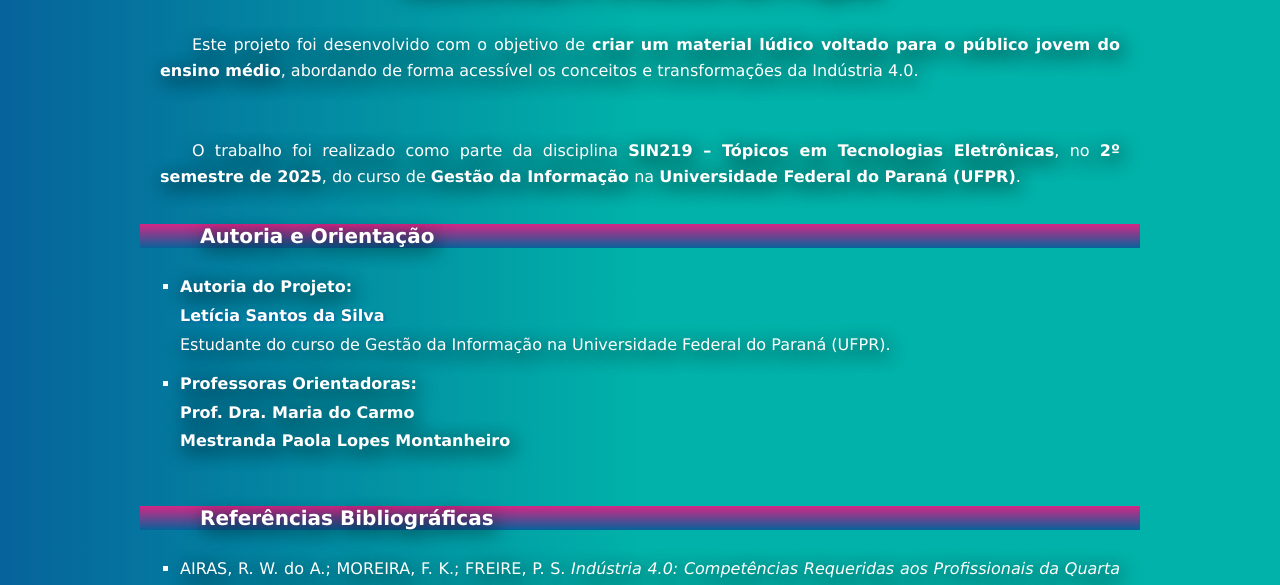
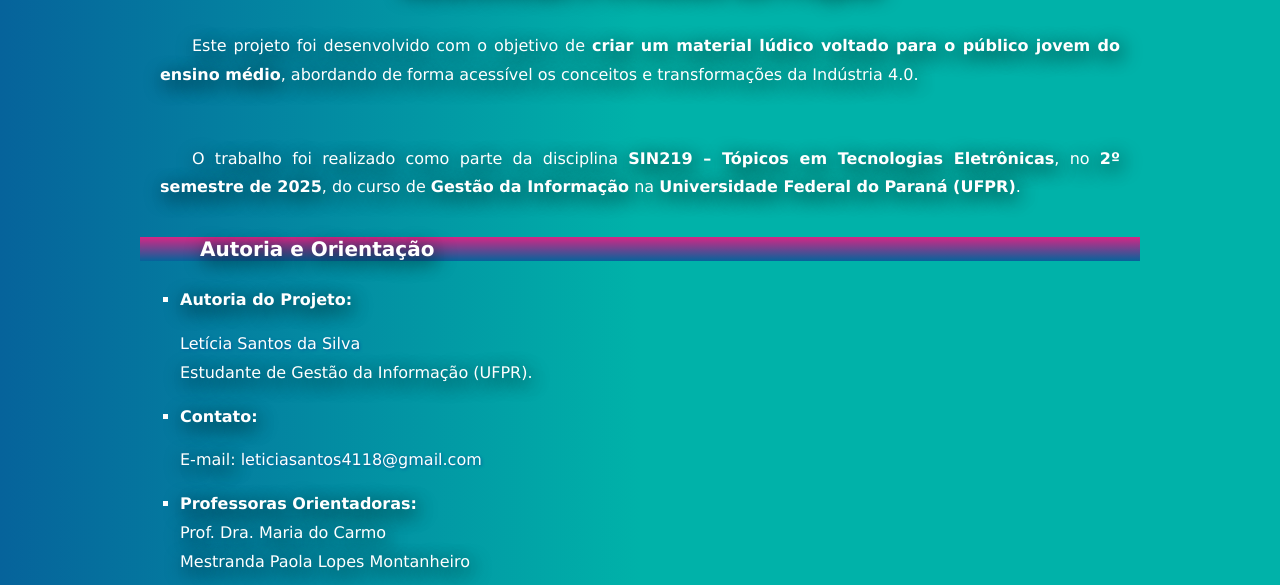
Before and after one commit to leticiasantos-dev5/projeto_site_industria_4.0, a plain HTML site: page credito-referencias.html in a window 1280 px wide. Shown: the part 215-800 px from the top of the page. Drawn offline with Linux system fonts and the light colour scheme.

Commit message:
finalizado

```diff
--- a/credito-referencias.html
+++ b/credito-referencias.html
@@ -32,18 +32,35 @@
             <h3>Autoria e Orientação</h3>
 <ul>
     <li>
-        <strong>Autoria do Projeto:</strong><br>
-        <a href="https://www.linkedin.com/in/let%C3%ADcia-santos-silva-dev5/" target="_blank" class="link-principal">
-            <strong>Letícia Santos da Silva</strong>
-        </a><br>
-        Estudante do curso de Gestão da Informação na Universidade Federal do Paraná (UFPR).
+        <strong>Autoria do Projeto:</strong>
+        <p>
+            <a href="https://linktr.ee/santos.leticia" target="_blank" class="link-principal">
+                Letícia Santos da Silva
+            </a>
+            <br>
+            Estudante de Gestão da Informação (UFPR).
+        </p>
     </li>
+
+    <li>
+        <strong>Contato:</strong>
+        <p>
+            E-mail:
+            <a href="mailto:leticiasantos4118@gmail.com" class="link-principal">
+                leticiasantos4118@gmail.com
+            </a>
+        </p>
+    </li>
+
     <li>
         <strong>Professoras Orientadoras:</strong><br>
-        <strong>Prof. Dra. Maria do Carmo</strong><br>
-        <strong>Mestranda Paola Lopes Montanheiro</strong>
+        Prof. Dra. Maria do Carmo<br>
+        Mestranda Paola Lopes Montanheiro
     </li>
 </ul>
+
+
+
 
 
             <h3>Referências Bibliográficas</h3>
--- a/estilo/style.css
+++ b/estilo/style.css
@@ -56,7 +56,7 @@ header {
 header > p {
     padding-bottom: 0.5em;
     padding-top: 30px;
-    padding-left: 10px;
+    padding-left: 6px;;
     font-size: 20px;
     text-shadow: 3px 5px 19px rgb(0, 0, 0);
     font-family: 'Franklin Gothic Medium', 'Arial Narrow', Arial, sans-serif;
@@ -90,10 +90,13 @@ article > h2 {
 
 article > p {
     padding: 20px;
-    text-align: justify;
-    line-height: 1.6em;
-    text-indent: 2em;
+text-align: justify;
+line-height: 1.8em;
+text-indent: 2em;
 }
+
+
+
 
 
 p {
```
